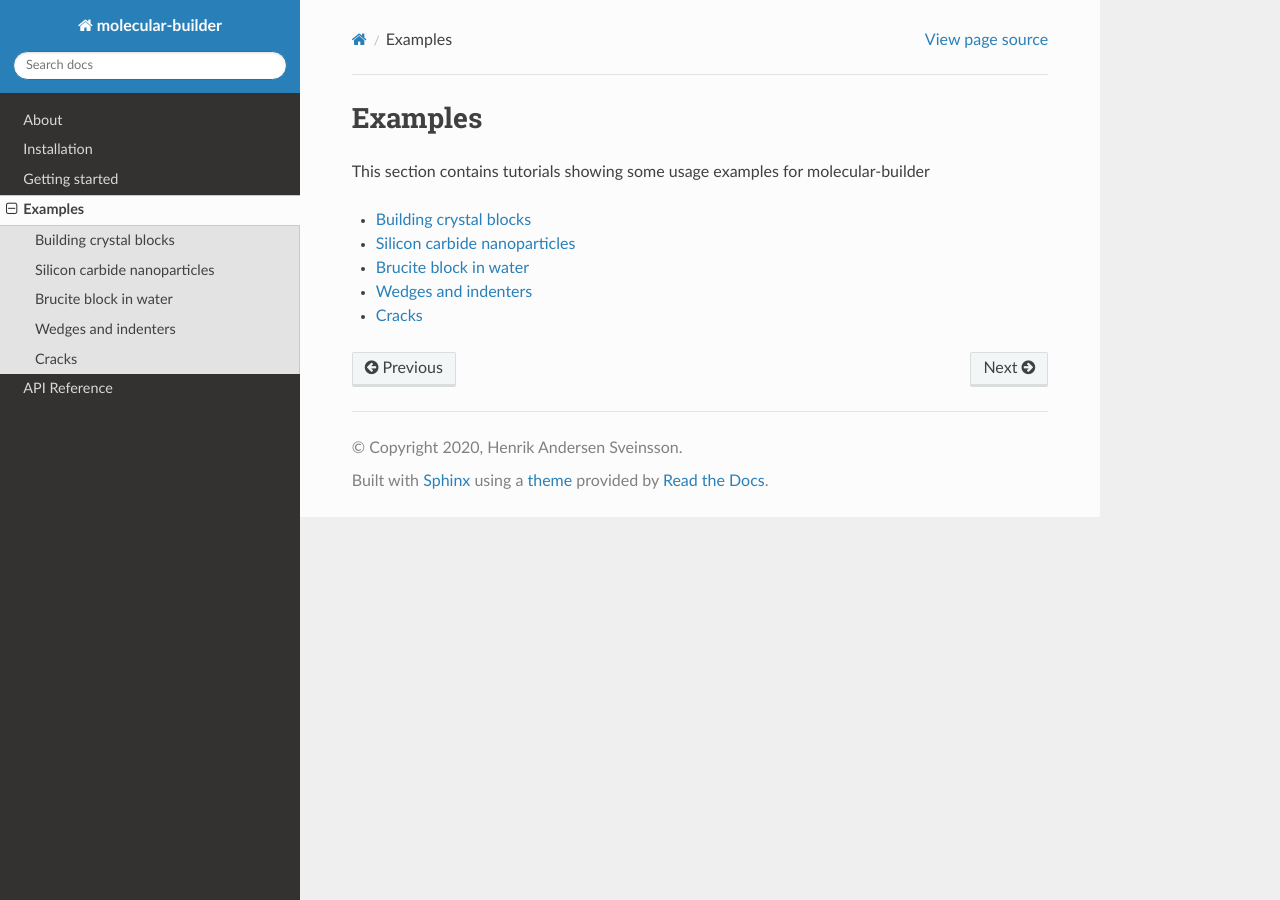
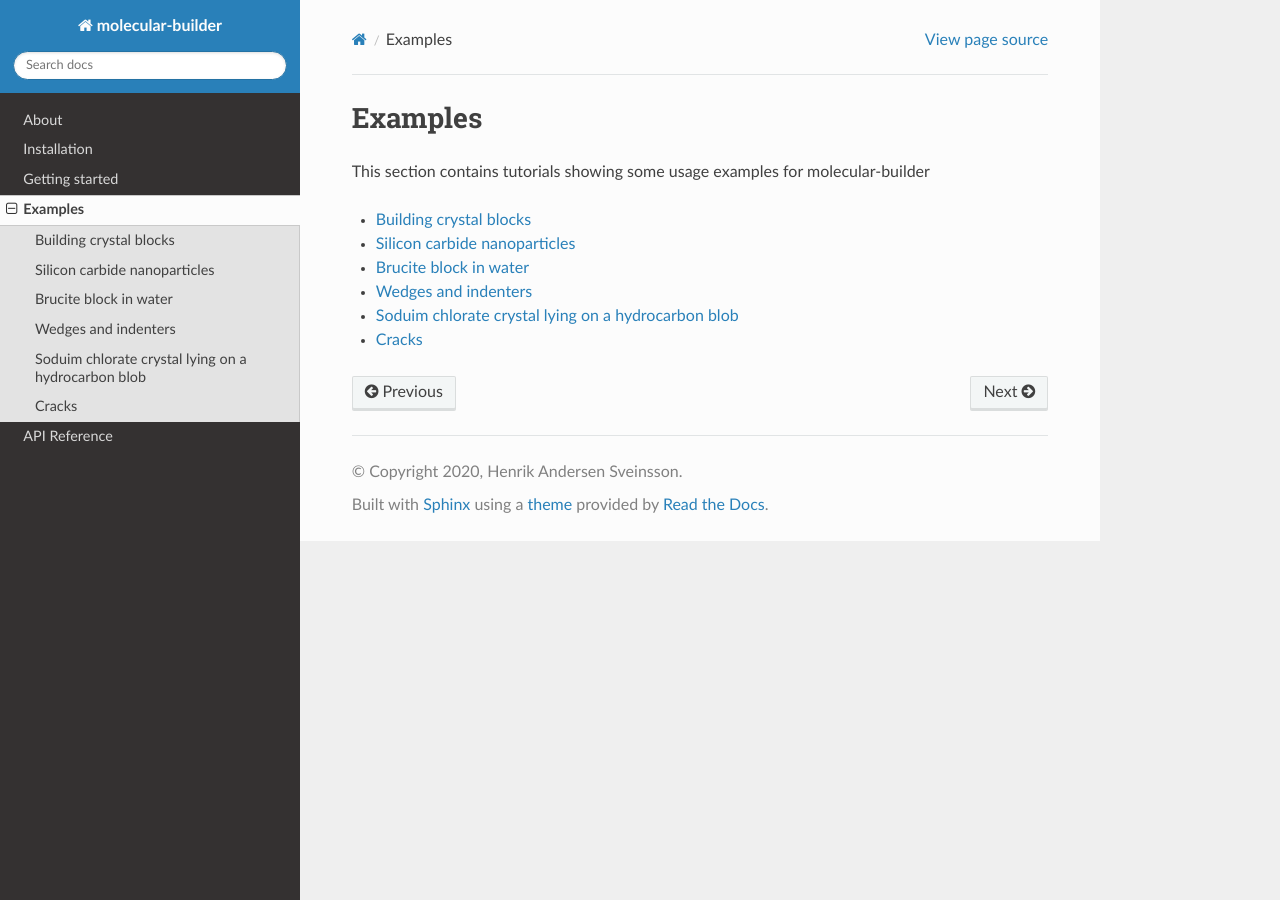
Before and after one commit to henriasv/molecular-builder, a Sphinx documentation site: the page built from docs/examples/index.rst, in a window 1280 px wide. Built offline with Sphinx 7.4.7 and the Read the Docs theme 2.0.0, drawn with Linux system fonts in a browser that asks for light colours.

```diff
--- a/docs/examples/index.rst
+++ b/docs/examples/index.rst
@@ -11,4 +11,5 @@
     silicon_carbide_nanoparticles/silicon_carbide_nanoparticles
     brucite_in_water/brucite_in_water
     wedges_and_indenters/wedges_and_indenters
+    sodium_chlorate_hydrocarbon_blob_water/sodium_chlorate_hydrocarbon_blob_water
     cracks
--- /dev/null
+++ b/docs/examples/sodium_chlorate_hydrocarbon_blob_water/sodium_chlorate_hydrocarbon_blob_water.rst
@@ -0,0 +1,6 @@
+Soduim chlorate crystal lying on a hydrocarbon blob
+====================================================
+
+.. literalinclude:: sodium_chlorate_hydrocarbon_blob_water.py
+
+.. figure:: sodium_chlorate_hydrocarbon_blob_water.png
```
Also changed, not shown: 1 other file.
